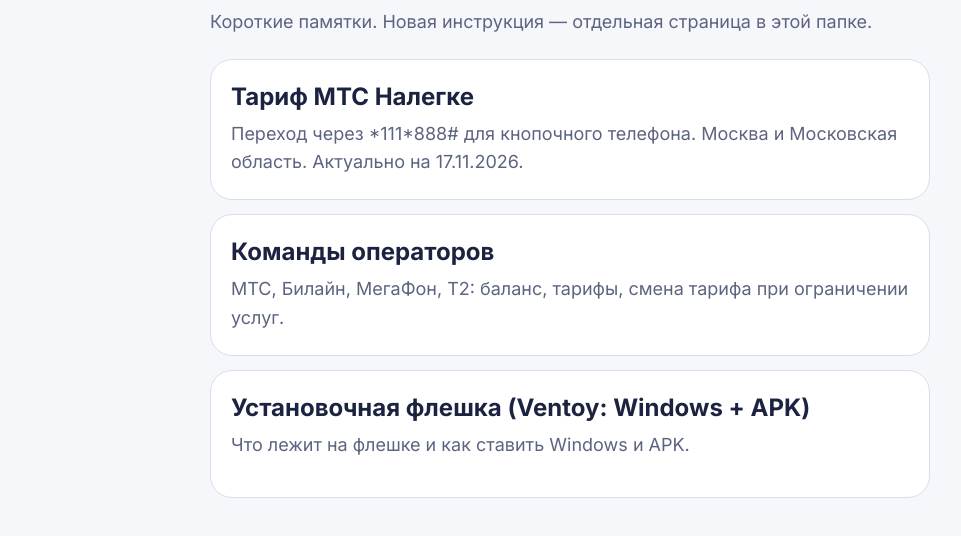
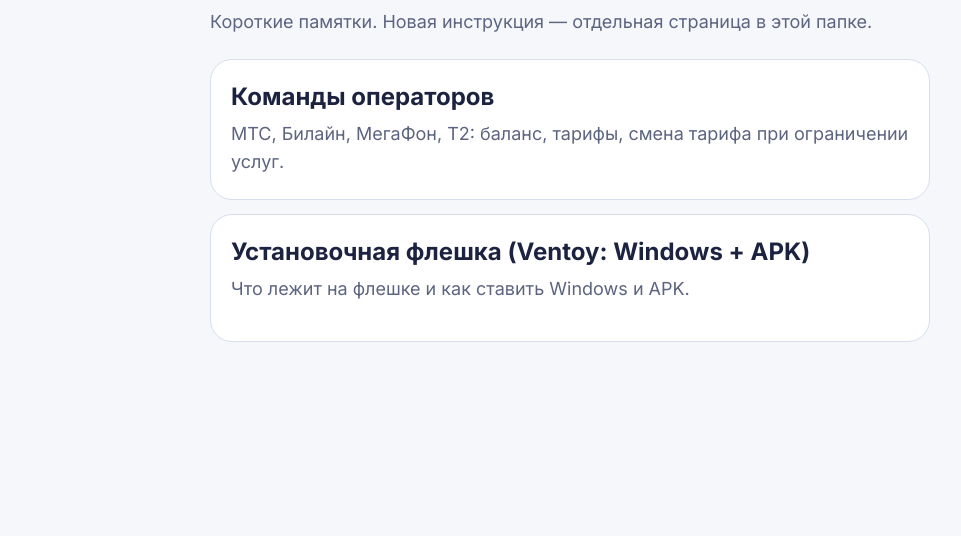
Before and after one commit to Russel2909/smartshop_test_site_55k4, a plain HTML site: page staff/index.html in a window 1280 px wide. Shown: the part 212-748 px from the top of the page, without its empty margins (70-1031 px from the left). Drawn offline with Linux system fonts and the light colour scheme.

Commit message:
staff: убрана карточка «МТС Налегке» (по просьбе Руслана)

```diff
--- a/staff/index.html
+++ b/staff/index.html
@@ -23,10 +23,6 @@
         <h1>Инструкции</h1>
         <p class="staff-lead">Короткие памятки. Новая инструкция — отдельная страница в этой папке.</p>
         <div class="staff-list">
-            <a class="staff-card" href="mts-nalegke.html">
-                <h2>Тариф МТС Налегке</h2>
-                <p>Переход через *111*888# для кнопочного телефона. Москва и Московская область. Актуально на 17.11.2026.</p>
-            </a>
             <a class="staff-card" href="komandy-operatorov.html">
                 <h2>Команды операторов</h2>
                 <p>МТС, Билайн, МегаФон, Т2: баланс, тарифы, смена тарифа при ограничении услуг.</p>
```
